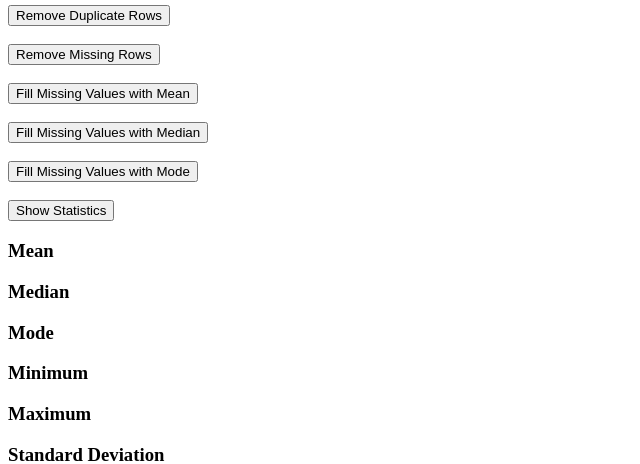
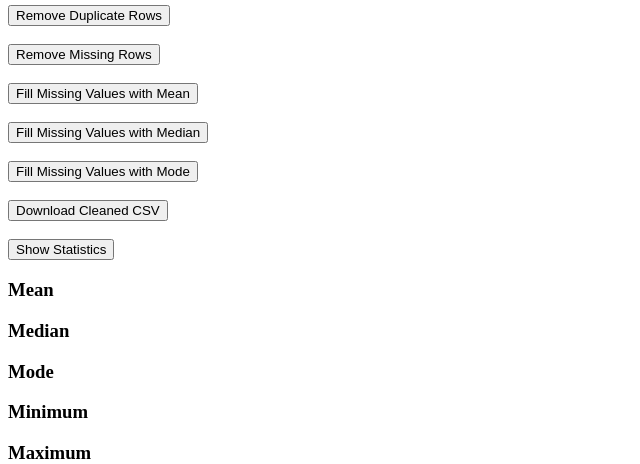
Before and after one commit to Neelu-Verma-26/DataSense-AI, a Flask app: page /upload in a window 1280 px wide. Shown: the part 542-1006 px from the top of the page, without its empty margins (0-640 px from the left). Run offline with Flask 3, Linux system fonts and the light colour scheme.

Commit message:
feat: add cleaned CSV download feature

```diff
--- a/app.py
+++ b/app.py
@@ -1,4 +1,4 @@
-from flask import Flask, render_template, request, session
+from flask import Flask, render_template, request, session, send_file
 import pandas as pd
 import matplotlib.pyplot as plt
 import seaborn as sns
@@ -511,6 +511,13 @@ def show_piechart():
                             pie_error=None,
                             piechart_image = "piechart.png")
 
+@app.route("/download_csv")
+def download_csv():
+    file_path = session.get("file_path")
+    if file_path is None:
+        return "Please upload a file first"
+
+    return send_file(file_path, as_attachment=True)
 
 if __name__ == "__main__":
     app.run(debug = True, port=5001)
--- a/templates/index.html
+++ b/templates/index.html
@@ -73,6 +73,12 @@
         <button type="submit">
             Fill Missing Values with Mode
         </button>
+    </form>
+
+    <br>
+
+    <form action="/download_csv" method="get">
+        <button type="submit">Download Cleaned CSV</button>
     </form>
 
     <br>
```
Also changed, not shown: static/barchart.png.
